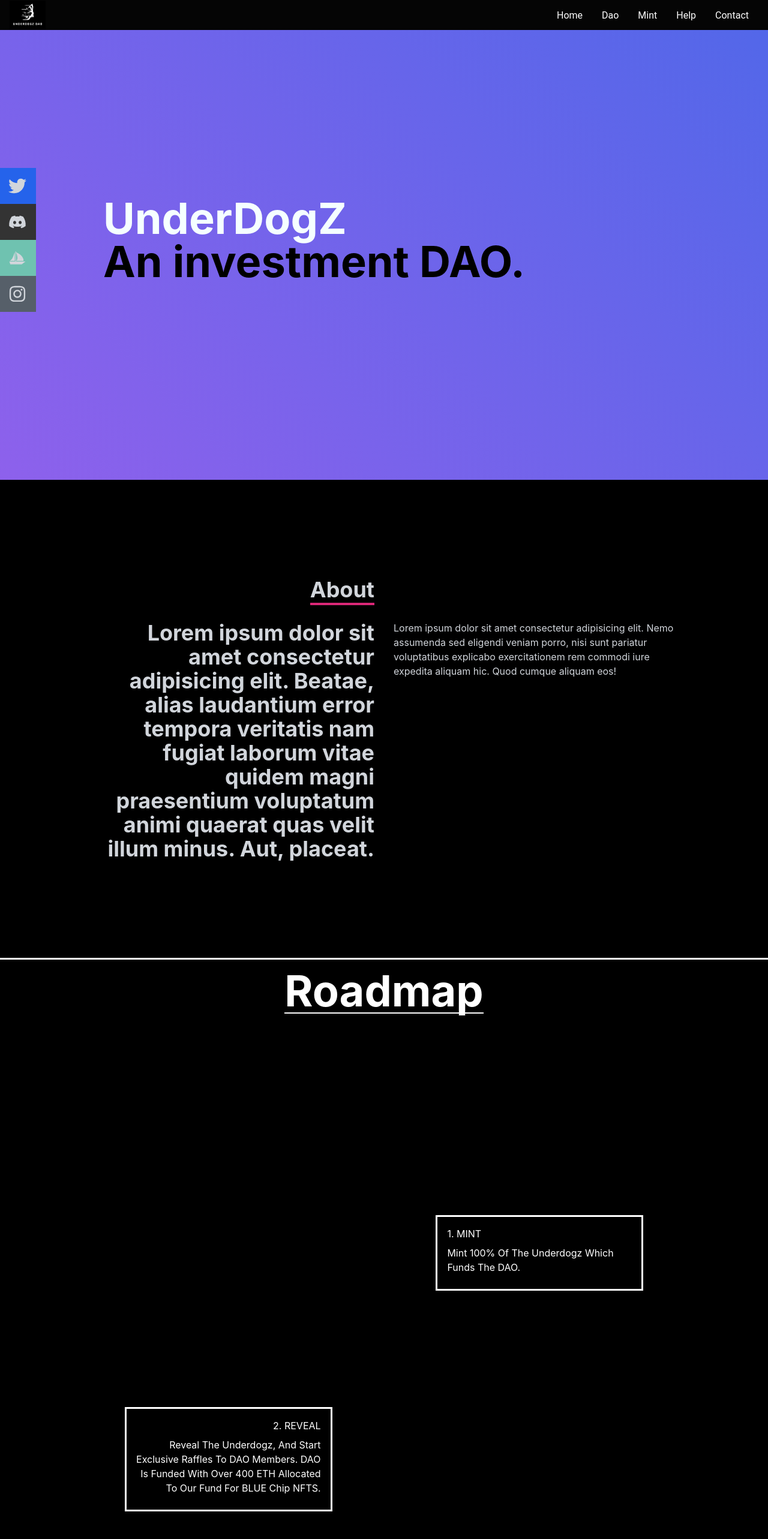
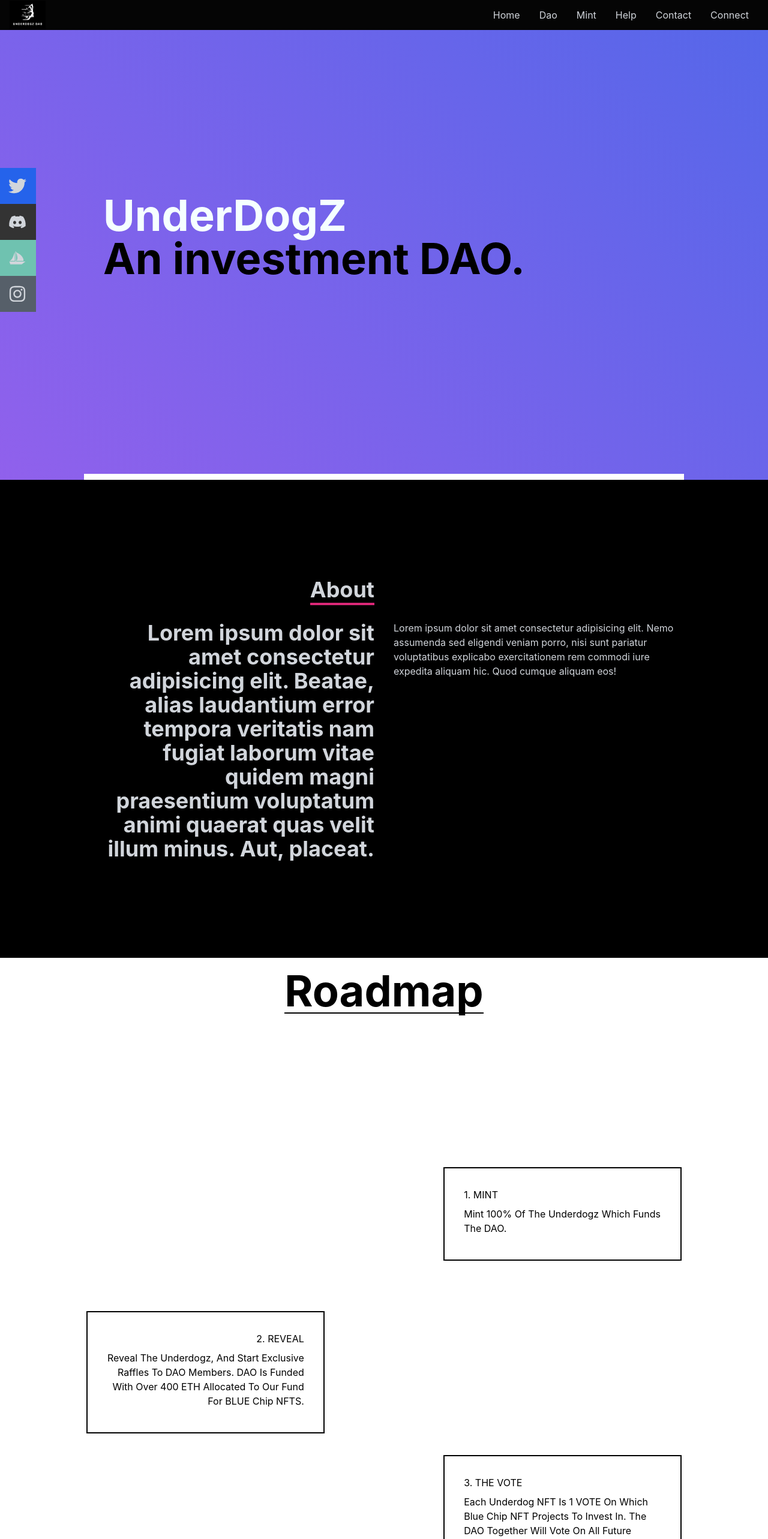
Before and after one commit to abccodes/THE-UNDERDOGZ, a React (Create React App) app: page / in a window 1280 px wide. Shown: the top 2566 px of the page at 60% size. Built offline with nearby package versions, Linux system fonts and the light colour scheme.

Commit message:
reverting to prev commits

```diff
--- a/package.json
+++ b/package.json
@@ -3,6 +3,9 @@
   "version": "0.1.0",
   "private": true,
   "dependencies": {
+    "@chakra-ui/react": "^2.2.1",
+    "@emotion/react": "^11",
+    "@emotion/styled": "^11",
     "@freakycoder/react-native-button": "^1.0.4",
     "@rneui/themed": "^4.0.0-rc.4",
     "@testing-library/jest-dom": "^5.14.1",
@@ -11,6 +14,7 @@
     "apsl-react-native-button": "^3.1.1",
     "autoprefixer": "^10.4.7",
     "expo-linear-gradient": "^11.3.0",
+    "framer-motion": "^6",
     "gsap": "^3.10.4",
     "postcss": "^8.4.14",
     "react": "^17.0.2",
--- a/src/App.js
+++ b/src/App.js
@@ -8,12 +8,12 @@ import Help from './components/Help'
 import { Routes, Route } from 'react-router-dom'
 
 function App() {
+  const [accounts, setAccounts] = useState([])
   return (
     // <>
-    //   <Navbar accounts={accounts} seetAccounts={setAccounts} />
     //   <Mint accounts={accounts} seetAccounts={setAccounts} />
     <>
-      <Navbar />
+      <Navbar accounts={accounts} setAccounts={setAccounts} />
       <Routes>
         <Route path="/" element={<Home />} />
         <Route path="/dao" element={<Dao />} />
--- a/src/components/Dao.jsx
+++ b/src/components/Dao.jsx
@@ -2,7 +2,7 @@ import React from 'react';
 
 const Dao = () => {
   return (
-    <div name='about' className='w-full h-screen css-selector text-gray-300'>
+    <div name='about' className='w-full h-screen backgroundBlack text-gray-300'>
       <div className='flex flex-col justify-center items-center w-full h-full'>
         <div className='max-w-[1000px] w-full grid grid-cols-2 gap-8'>
           <div className='sm:text-right pb-8 pl-4'>
--- a/src/components/DrawSvg.js
+++ b/src/components/DrawSvg.js
@@ -23,12 +23,6 @@ const VectorContainer = styled.div`
     left: 1rem;
   }
 `
-const Bounce = keyframes`
-from {  transform: translateX(-50%) scale(0.5);   }
-to {  transform: translateX(-50%) scale(1);   }
-
-
-`
 
 const Ball = styled.div`
   position: absolute;
@@ -39,7 +33,6 @@ const Ball = styled.div`
   height: 1.5rem;
   border-radius: 50%;
   background-color: ${(props) => props.theme.text};
-  animation: ${Bounce} 1.5s linear infinite alternate;
 
   @media (max-width: 48em) {
     left: 1rem;
--- a/src/components/Home.jsx
+++ b/src/components/Home.jsx
@@ -95,7 +95,7 @@ const Home = () => {
     <div className = 'css-selector'>
     <div name='home' className='w-full h-screen '>
       {/* Container */}
-      <div className='max-w-[1000px] mx-auto px-8 flex flex-col justify-center h-full'>
+      <div className='max-w-[1000px] mx-auto px-8 flex flex-col justify-center h-full titlePage'>
 
         <h1 className='text-4xl sm:text-7xl font-bold text-[#f5ffff] '>
           UnderDogZ
--- a/src/components/Icons/Vector.js
+++ b/src/components/Icons/Vector.js
@@ -8,7 +8,7 @@ const Vector = ({ progress = 0, ...props }) => {
         strokeWidth="6px"
         className="svg-path"
         d="M1 0v2048.5"
-        stroke="white"
+        stroke="black"
       />
     </svg>
   )
--- a/src/components/Navbar.jsx
+++ b/src/components/Navbar.jsx
@@ -12,45 +12,54 @@ import { GiSailboat } from "react-icons/gi";
 // import Logo from '../assets/logo.png';
 import Logo from '../assets/UDZ_Logo.jpg'
 
+
 // import { Link } from 'react-scroll';
 
-const Navbar = () => {
-  const NavBar = ({accounts, setAccounts}) => {
+
+const Navbar = ({accounts, setAccounts}) => {
+
     const isConnected = Boolean(accounts[0]);
 
-    async function connectACcount() {
+    async function connectAccount() {
       if(window.ethereum) {
         const accounts = await window.ethereum.request({method:"eth_requestAccounts",
       });
       setAccounts(accounts);
       }
     }
-  }
+
   const [nav, setNav] = useState(false);
   const handleClick = () => setNav(!nav);
 
   return (
     <div className='fixed w-full h-[50px] flex justify-between items-center px-4 bg-[#050505] text-gray-300'>
       <div>
+
         <img src={Logo} alt='Logo Image' style={{ width: '60px' }} />
+
       </div>
 
       {/* menu */}
       <ul className='hidden md:flex'>
         <li>
-          <a href="/" className='roboto'>Home</a>
+          <a href="/" className=''>Home</a>
         </li>
         <li>
-          <a href="/dao" className='roboto'>Dao</a>
+          <a href="/dao" className=''>Dao</a>
         </li>
         <li>
-          <a href="/mint" className='roboto'>Mint</a>
+          <a href="/mint" className=''>Mint</a>
         </li>
         <li>
-          <a href="/help" className='roboto'>Help</a>
+          <a href="/help" className=''>Help</a>
         </li>
         <li>
-          <a href="/contact" className='roboto'>Contact</a>
+          <a href="/contact" className=''>Contact</a>
+        </li>
+        <li>
+          {isConnected ? (
+            <p>Connected</p>
+          ) : (<button onClick ={connectAccount}>Connect</button>)}
         </li>
       </ul>
 
--- a/src/components/sections/Roadmap.js
+++ b/src/components/sections/Roadmap.js
@@ -28,8 +28,8 @@ const Title = styled.h1`
   }
 `
 const Container = styled.div`
-  width: 70%;
-  height: 200vh;
+  width: 80%;
+  height: 150vh;
   background-color: ${(props) => props.theme.body};
   margin: 0 auto;
   display: flex;
@@ -44,9 +44,9 @@ const Container = styled.div`
   }
 `
 const SvgContainer = styled.div`
-  display: flex;
-  justify-content: center;
-  align-items: center;
+  // display: flex;
+  // justify-content: center;
+  // align-items: center;
 `
 
 const Items = styled.ul`
@@ -108,9 +108,9 @@ const Item = styled.li`
 const ItemContainer = styled.div`
   width: 40%;
   height: fit-content;
-  padding: 1rem;
-  border: 3px solid ${(props) => props.theme.text};
-  color: white;
+  padding: 2rem;
+  border: 2px solid ${(props) => props.theme.text};
+  color: black;
   @media (max-width: 48em) {
     width: 70%;
   }
@@ -120,7 +120,7 @@ const SubTitle = styled.span`
   display: block;
   font-size: ${(props) => props.theme.fontxl};
   text-transform: capitalize;
-  color: white;
+  color: black;
 
   @media (max-width: 40em) {
     font-size: ${(props) => props.theme.fontlg};
@@ -131,7 +131,7 @@ const Text = styled.span`
   display: block;
   font-size: ${(props) => props.theme.fontsm};
   text-transform: capitalize;
-  color: white;
+  color: black;
 
   font-weight: 400;
   margin: 0.5rem 0;
@@ -192,7 +192,7 @@ const Roadmap = () => {
 
   return (
     <Section id="roadmap">
-      <Title className="text-4xl sm:text-7xl font-bold text-[#1a1616 fontColorWhite">
+      <Title className="text-4xl sm:text-7xl font-bold text-[#1a1616 fontColorBlack">
         Roadmap
       </Title>
       <Container>
--- a/src/index.css
+++ b/src/index.css
@@ -19,6 +19,13 @@
     }
 }
 
+.titlePage {
+
+    border-bottom: 10px solid white;
+    width:100%;
+
+}
+
 .content-div {
     background-repeat: no-repeat;
     background-size: cover;
@@ -34,10 +41,15 @@
     )!important;
 }
 .roadmapClass {
-    background-color: black;
+    background-color: #FFFFFF;
+
     border-bottom: 3px solid #ffffff;
 }
 
+.fontColorBlack {
+    color: black;
+
+}
 .backgroundBlack {
     background-color: black;
 }
```
Also changed, not shown: 1 other file (tests, documents, lock files or other folders).
